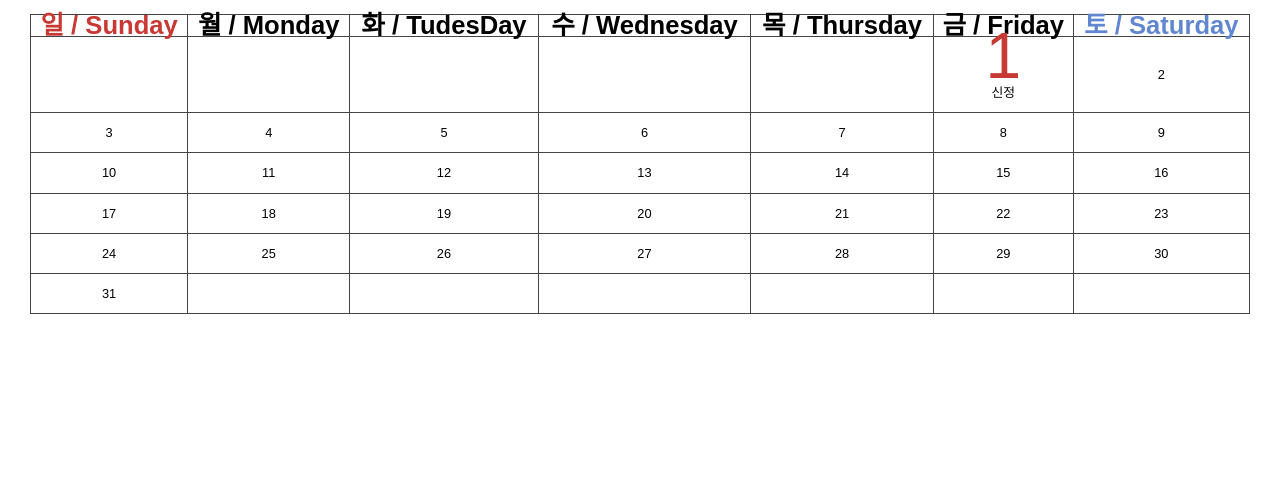
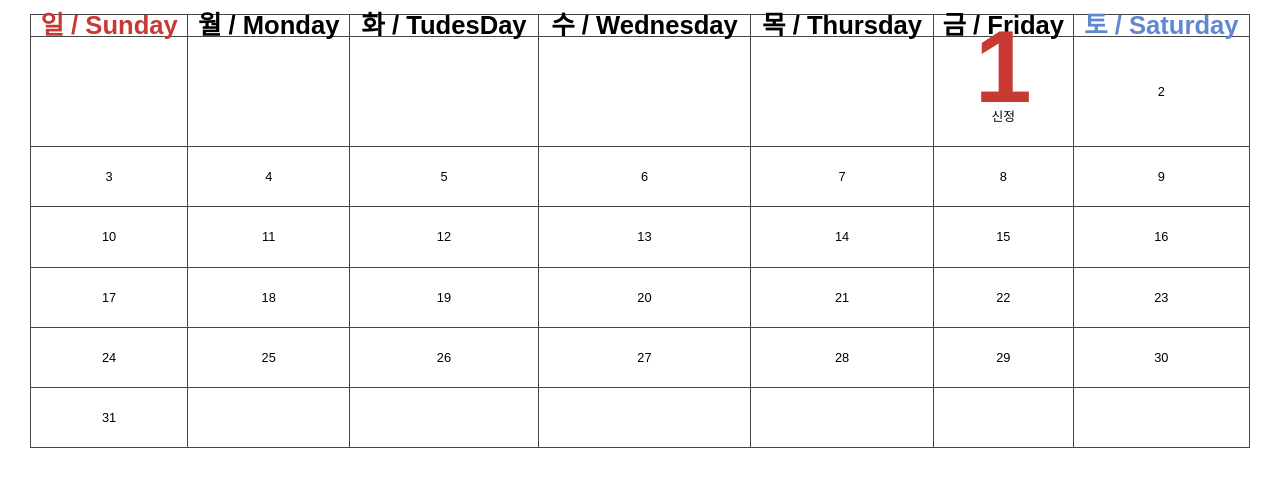
Before and after one commit to LunarCalendar/LunarCalendar.github.io, a plain HTML site: page index.html in a window 1280 px wide. Shown: the part 271-758 px from the top of the page. Drawn offline with Linux system fonts and the light colour scheme.

Commit message:
날짜 폰트 사이즈가 작아서 bold로 바꾸고 크기 키워줌

```diff
--- a/index.html
+++ b/index.html
@@ -80,10 +80,11 @@
             }
             td {
                 text-align: center;
-                padding: 10px;
+                padding: 20px;
             }
             .day {
-                font-size: 5vw;
+                font-weight: bold;
+                font-size: 8vw;
             }
         </style>
     </head>
```
